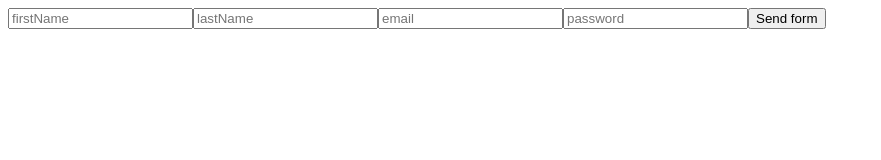
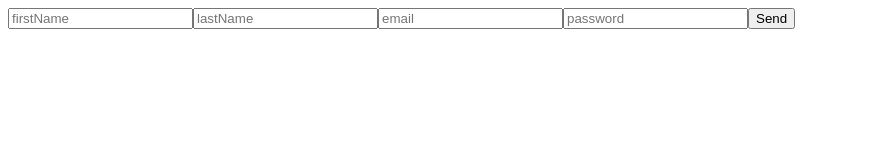
Before and after one commit to Plohishka/my-app, a React (Create React App) app: page / in a window 1280 px wide. Shown: the top 160 px of the page, without its empty margins (0-881 px from the left). Built offline with nearby package versions, Linux system fonts and the light colour scheme.

Commit message:
Formik validation + Error message

```diff
--- a/package.json
+++ b/package.json
@@ -7,6 +7,7 @@
     "@testing-library/react": "^13.4.0",
     "@testing-library/user-event": "^13.5.0",
     "classnames": "^2.3.2",
+    "formik": "^2.4.3",
     "react": "^18.2.0",
     "react-dom": "^18.2.0",
     "react-router-dom": "^6.14.2",
--- a/src/components/SignUpForm/SignUpForm.js
+++ b/src/components/SignUpForm/SignUpForm.js
@@ -1,6 +1,6 @@
-import React, { Component } from 'react';
-import styles from './SignUpFormStyle.module.css';
+import React from 'react';
 import { SCHEMA } from '../../schemas';
+import { Formik, Form, Field, ErrorMessage } from 'formik';
 
 
 const initialState = {
@@ -10,51 +10,34 @@ const initialState = {
     lastName: ''
 }
 
-class SignUpForm extends Component {
-    constructor(props) {
-        super(props);
-        this.state = {
-            ...initialState,
-            error: null
-        }
+function SignUpForm(props) {
+
+    const handleSubmitToFormik = (value, actions) => {
+        console.log(value);
+        actions.resetForm();
     }
 
-    changeHandler = ({ target: { value, name } }) => {
-        this.setState({
-            [name]: value
-        })
-    }
 
-    submitHandler = (event) => {
-        event.preventDefault();
-        // validateSync => object / error
-        // isValidSync => boolean
-        try {
-            this.setState({
-                error: null
-            })
-
-            SCHEMA.validateSync(this.state);
-        } catch (error) {
-            this.setState({
-                error
-            })
-        }
-    }
-
-    render() {
-        const { email, password, firstName, lastName, error } = this.state;
-        return (
-            <form onSubmit={this.submitHandler}>
-                <input type='text' name='firstName' placeholder='firstName' value={firstName} onChange={this.changeHandler} />
-                <input type='text' name='lastName' placeholder='lastName' value={lastName} onChange={this.changeHandler} />
-                <input type='text' name='email' placeholder='email' value={email} onChange={this.changeHandler} />
-                <input type='text' name='password' placeholder='password' value={password} onChange={this.changeHandler} />
-                <button type='submit'>Send form</button>
-                {error && <p className={styles.error}>{error.message}</p>}
-            </form>
-        );
-    }
+    return (
+        <Formik initialValues={initialState} onSubmit={handleSubmitToFormik} validationSchema={SCHEMA}>
+            {(formikProps) => {
+                return (
+                    <Form>
+                        <Field placeholder='firstName' name='firstName' />
+                        <ErrorMessage name='firstName'/>
+                        <Field placeholder='lastName' name='lastName' />
+                        <ErrorMessage name='lastName'/>
+                        <Field placeholder='email' name='email' />
+                        <ErrorMessage name='email'/>
+                        <Field type='password' placeholder='password' name='password' />
+                        <ErrorMessage name='password'/>
+                        <button type='submit'>Send</button>
+                    </Form>
+                )
+            }}
+        </Formik>
+    )
 }
 
+
 export default SignUpForm;
--- a/src/schemas/index.js
+++ b/src/schemas/index.js
@@ -2,8 +2,8 @@ import * as yup from 'yup';
 
 
 export const SCHEMA = yup.object({
-    firstName: yup.string().min(1).max(30),
-    lastName: yup.string().min(1).max(30),
-    email: yup.string().required().email(),
-    password: yup.string().required().matches(/^(?=.*?[A-Z])(?=.*?[a-z])(?=.*?[0-9])(?=.*?[#?!@$ %^&*-]).{8,}$/)
+    firstName: yup.string('First name is a string!!!').required('Required!!!').min(1).max(30),
+    lastName: yup.string('Last name as a string!!!').required('Required!!!').min(1).max(30),
+    email: yup.string('Email as a string!!!').required('Email is required field!!!').email('Type valid email!!!'),
+    password: yup.string().required().matches(/^(?=.*?[A-Z])(?=.*?[a-z])(?=.*?[0-9])(?=.*?[#?!@$ %^&*-]).{8,}$/, 'Password is not valid!!!')
 })
```
Also changed, not shown: 1 other file (tests, documents, lock files or other folders).
